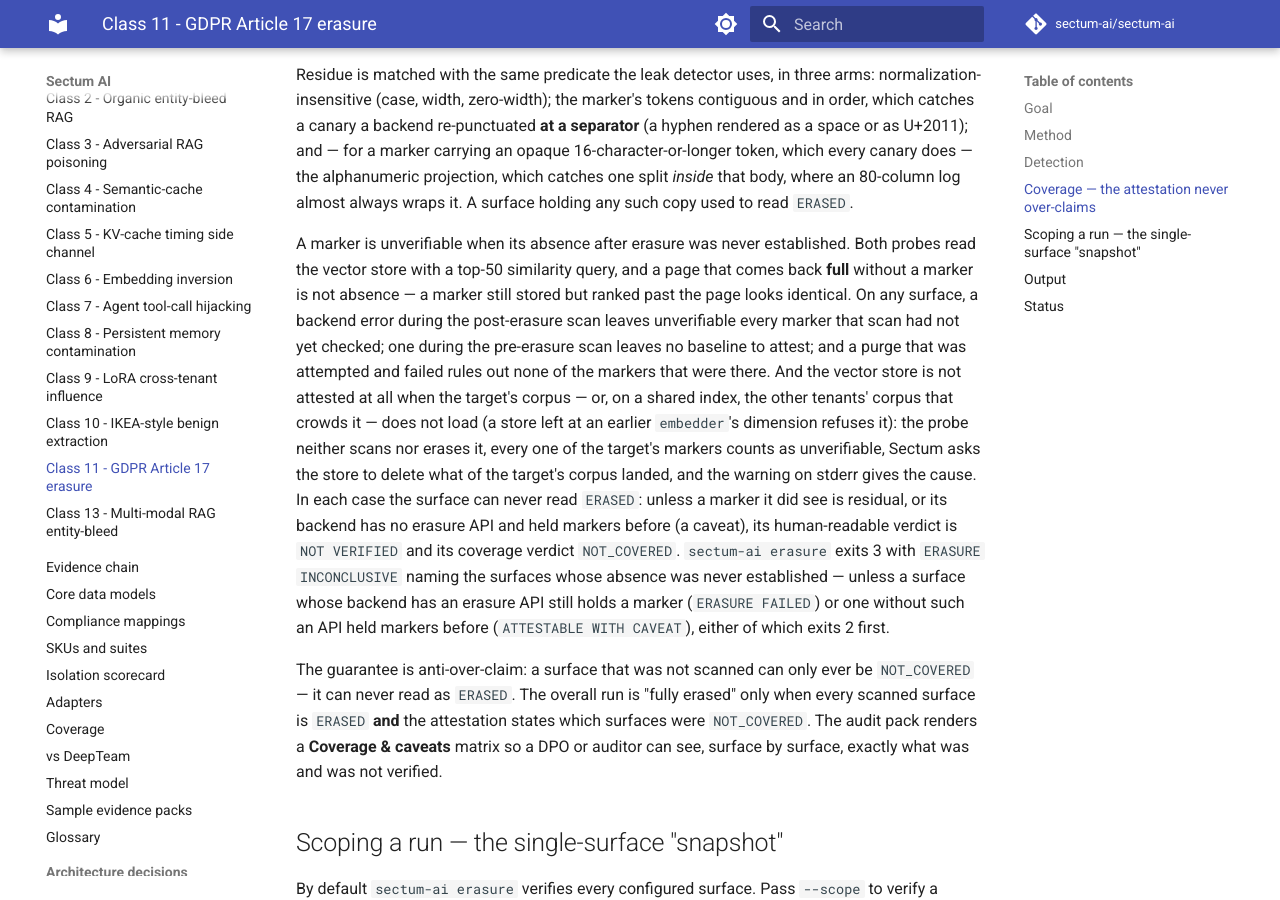
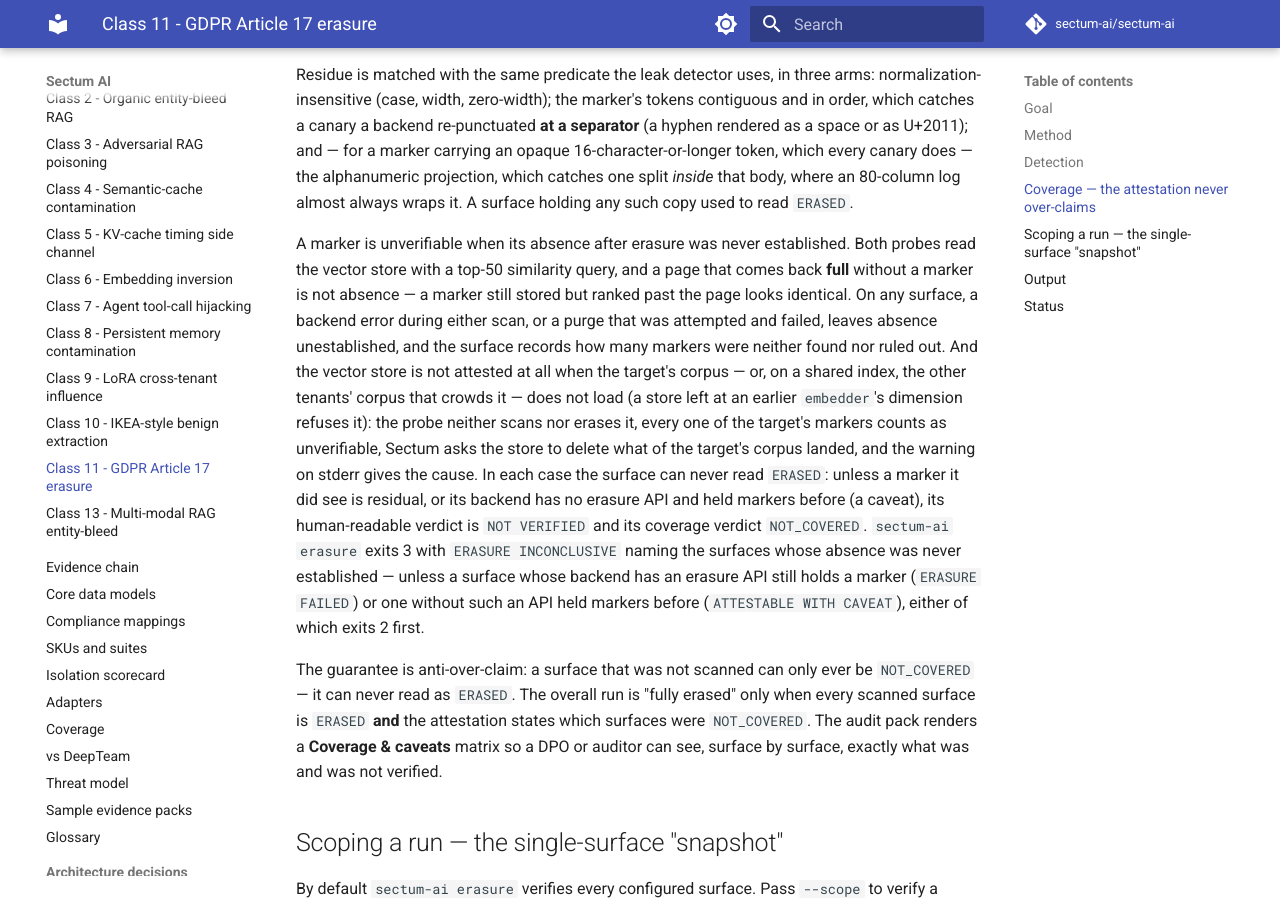
Before and after one commit to sectum-ai/sectum-ai, an MkDocs documentation site: the page built from docs/attack-catalog/class-11-erasure.md, in a window 1280 px wide and 900 px high, scrolled down 2337 px. Built offline with MkDocs 1.6.1 and Material for MkDocs 9.7.7, drawn with Linux system fonts in a browser that asks for light colours; comment, search, counter and statistics services are not loaded.

Commit message:
docs: a failed scan or purge leaves absence unestablished, counted as recorded
The per-cause counts the paragraph gave did not match _erase_surface's
arithmetic on every path; the page now defers to the count the surface
records, the same words the CLI prints.

```diff
--- a/docs/attack-catalog/class-11-erasure.md
+++ b/docs/attack-catalog/class-11-erasure.md
@@ -100,10 +100,9 @@ A marker is unverifiable when its absence after erasure was never established.
 Both probes read the vector store with a top-50 similarity query, and a page that
 comes back **full** without a marker is not absence — a marker still stored but
 ranked past the page looks identical. On any surface, a backend error during
-the post-erasure scan leaves unverifiable every marker that scan had not yet
-checked; one during the pre-erasure scan leaves no baseline to attest; and a purge
-that was attempted and failed rules out none of the markers that were there. And
-the vector store is not attested at all when the target's corpus —
+either scan, or a purge that was attempted and failed, leaves absence
+unestablished, and the surface records how many markers were neither found nor
+ruled out. And the vector store is not attested at all when the target's corpus —
 or, on a shared index, the other tenants' corpus that crowds it — does not load
 (a store left at an earlier `embedder`'s dimension refuses it): the probe neither
 scans nor erases it, every one of the target's markers counts as unverifiable,
```
